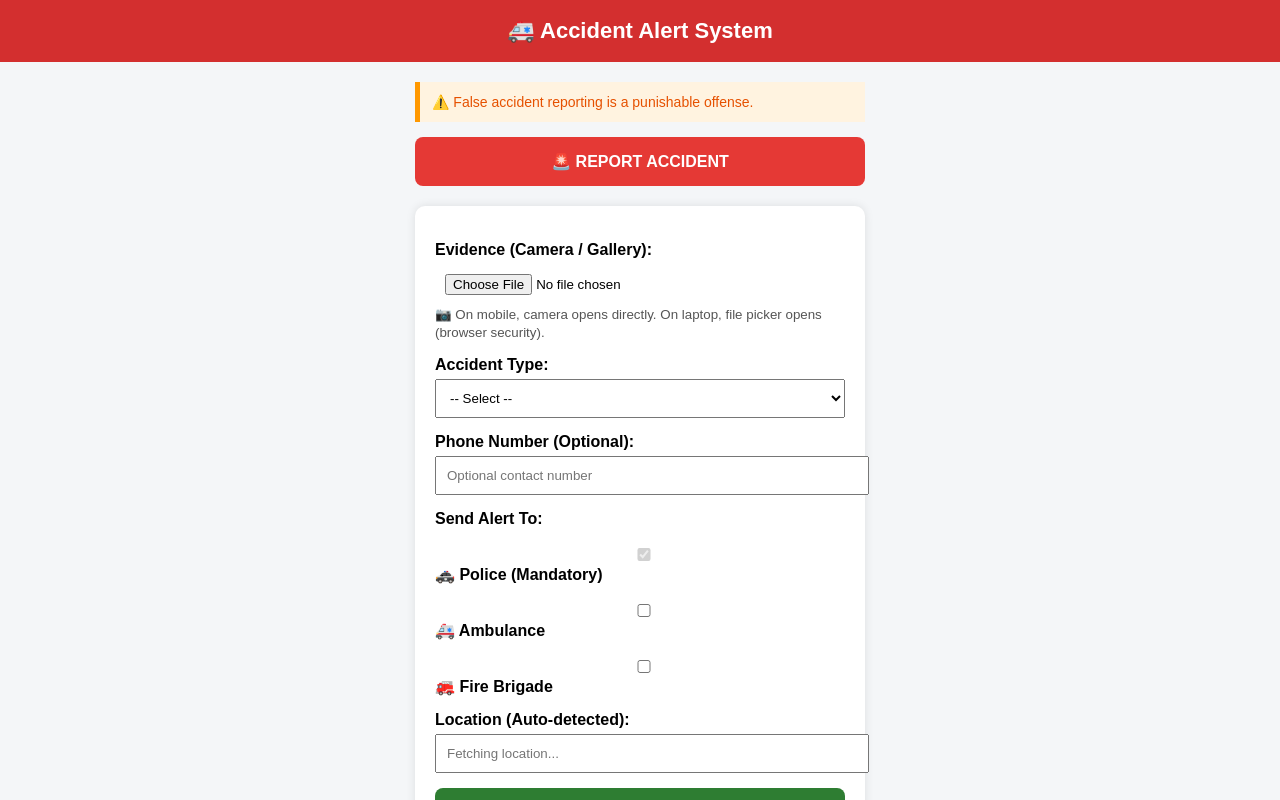
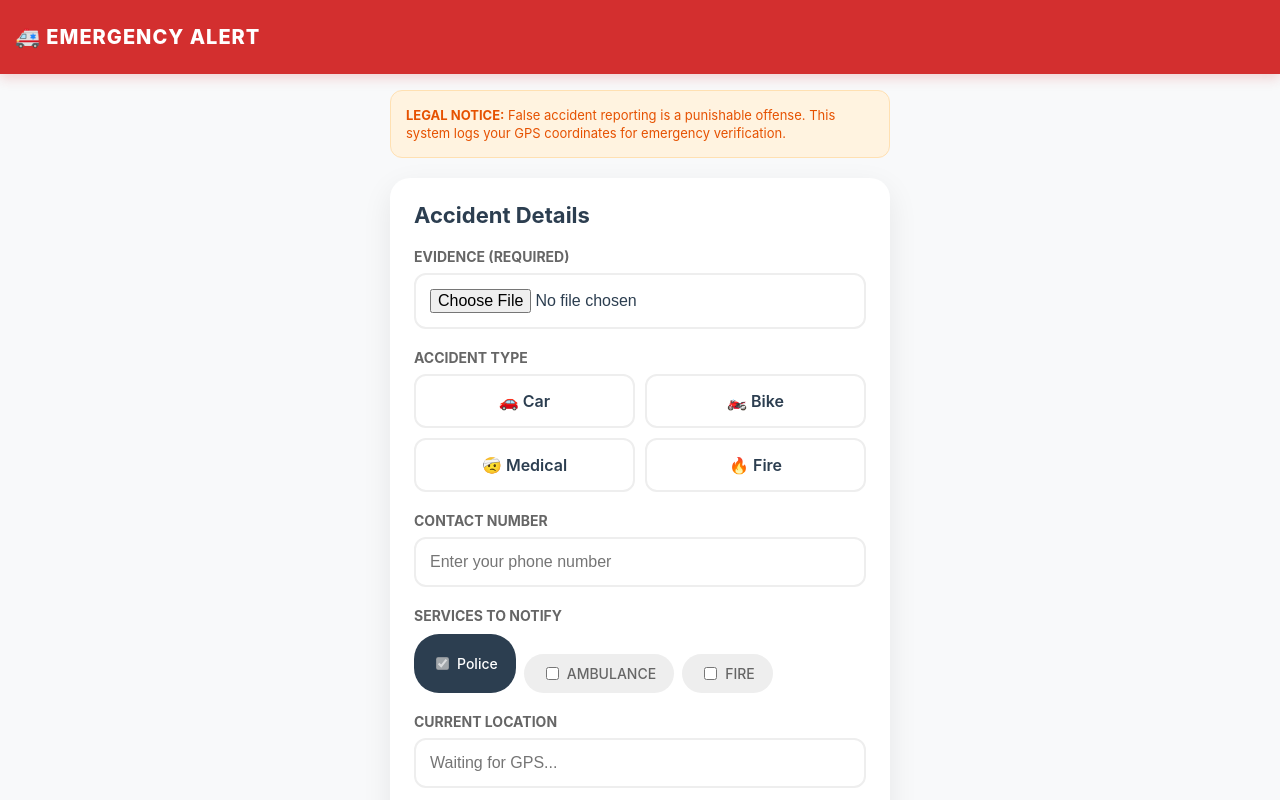
Before and after one commit to sahilmulay/accident-alert-system, a plain HTML site: page index.html in a window 1280 px wide. Both pictures are taken after a click on the button "🚨 REPORT ACCIDENT". Shown: the top 800 px of the page. Drawn offline with Linux system fonts and the light colour scheme.

Commit message:
Update index.html
ui update

```diff
--- a/index.html
+++ b/index.html
@@ -2,148 +2,259 @@
 <html lang="en">
 <head>
 <meta charset="UTF-8">
-<meta name="viewport" content="width=device-width, initial-scale=1.0">
+<meta name="viewport" content="width=device-width, initial-scale=1.0, maximum-scale=1.0, user-scalable=no">
 <title>Accident Alert System</title>
 
 <style>
-body{
-  font-family: Arial, sans-serif;
-  background:#f4f6f8;
-  margin:0;
-  text-align:center;
+  :root {
+    --danger: #d32f2f;
+    --success: #2e7d32;
+    --warning: #ff9800;
+    --dark: #2c3e50;
+    --light-bg: #f8f9fa;
   }
-header{
-  background:#d32f2f;
-  color:white;
-  padding:18px;
-  font-size:22px;
-  font-weight:bold;
+
+  body {
+    font-family: -apple-system, BlinkMacSystemFont, "Segoe UI", Roboto, Helvetica, Arial, sans-serif;
+    background: var(--light-bg);
+    margin: 0;
+    color: var(--dark);
+    -webkit-tap-highlight-color: transparent;
   }
-.container{
-  max-width:450px;
-  margin:auto;
-  padding:20px;
+
+  header {
+    background: var(--danger);
+    color: white;
+    padding: 25px 15px;
+    font-size: 20px;
+    font-weight: 800;
+    text-transform: uppercase;
+    letter-spacing: 1px;
+    box-shadow: 0 4px 12px rgba(211, 47, 47, 0.2);
   }
-.warning{
-  background:#fff3e0;
-  border-left:5px solid #ff9800;
-  padding:12px;
-  color:#e65100;
-  text-align:left;
-  font-size:14px;
+
+  .container {
+    max-width: 500px;
+    margin: auto;
+    padding: 16px;
   }
-button{
-  width:100%;
-  padding:15px;
-  margin-top:15px;
-  border:none;
-  border-radius:8px;
-  font-size:16px;
-  cursor:pointer;
+
+  /* Critical Warning Style */
+  .warning {
+    background: #fff3e0;
+    border-radius: 12px;
+    padding: 15px;
+    color: #e65100;
+    text-align: left;
+    font-size: 13px;
+    line-height: 1.4;
+    border: 1px solid #ffe0b2;
+    margin-bottom: 20px;
   }
-.report-btn{
-  background:#e53935;
-  color:white;
-  font-weight:bold;
+
+  /* Large Pulse Button */
+  .report-btn {
+    background: var(--danger);
+    color: white;
+    font-weight: 900;
+    height: 120px;
+    border-radius: 60px;
+    font-size: 20px;
+    border: none;
+    box-shadow: 0 8px 20px rgba(211, 47, 47, 0.4);
+    transition: transform 0.2s;
+    animation: pulse 2s infinite;
   }
-.submit-btn{
-  background:#2e7d32;
-  color:white;
-  font-weight:bold;
+
+  @keyframes pulse {
+    0% { transform: scale(1); }
+    50% { transform: scale(1.02); }
+    100% { transform: scale(1); }
   }
-.box{
-  display:none;
-  background:white;
-  padding:20px;
-  margin-top:20px;
-  border-radius:10px;
-  box-shadow:0 0 10px rgba(0,0,0,0.1);
-  text-align:left;
+
+  .report-btn:active {
+    transform: scale(0.96);
   }
-label{
-  font-weight:bold;
-  display:block;
-  margin-top:15px;
+
+  /* The Report Card */
+  .box {
+    display: none;
+    background: white;
+    padding: 24px;
+    margin-top: 20px;
+    border-radius: 20px;
+    box-shadow: 0 10px 30px rgba(0,0,0,0.08);
+    text-align: left;
+    animation: slideUp 0.3s ease-out;
   }
-input,select{
-  width:100%;
-  padding:10px;
-  margin-top:5px;
+
+  @keyframes slideUp {
+    from { opacity: 0; transform: translateY(20px); }
+    to { opacity: 1; transform: translateY(0); }
   }
-.preview{
-  margin-top:10px;
+
+  label {
+    font-weight: 700;
+    display: block;
+    margin-top: 20px;
+    font-size: 14px;
+    color: #666;
+    text-transform: uppercase;
   }
-.preview img, .preview video{
-  width:100%;
-  border-radius:8px;
+
+  /* Modern Grid for Type Selection */
+  .type-grid {
+    display: grid;
+    grid-template-columns: 1fr 1fr;
+    gap: 10px;
+    margin-top: 8px;
   }
-footer{
-  margin-top:30px;
-  font-size:12px;
-  color:#777;
+
+  .type-card {
+    border: 2px solid #eee;
+    padding: 15px;
+    border-radius: 12px;
+    text-align: center;
+    cursor: pointer;
+    font-weight: 600;
+    transition: 0.2s;
+  }
+
+  .type-card.selected {
+    border-color: var(--danger);
+    background: #ffebee;
+    color: var(--danger);
+  }
+
+  input[type="tel"], input[type="text"], input[type="file"] {
+    width: 100%;
+    padding: 14px;
+    margin-top: 8px;
+    border: 2px solid #eee;
+    border-radius: 12px;
+    box-sizing: border-box;
+    font-size: 16px;
+    outline: none;
+  }
+
+  input:focus {
+    border-color: var(--danger);
+  }
+
+  /* Checkbox Chips */
+  .services {
+    display: flex;
+    flex-wrap: wrap;
+    gap: 8px;
+    margin-top: 10px;
+  }
+
+  .chip {
+    padding: 10px 18px;
+    background: #eee;
+    border-radius: 25px;
+    font-size: 14px;
+    display: flex;
+    align-items: center;
+    cursor: pointer;
+    font-weight: 500;
+  }
+
+  .chip input { margin-right: 8px; }
+  .chip.active {
+    background: var(--dark);
+    color: white;
+  }
+
+  .submit-btn {
+    background: var(--success);
+    color: white;
+    font-weight: bold;
+    margin-top: 30px;
+    padding: 18px;
+    border-radius: 12px;
+    font-size: 18px;
+    box-shadow: 0 6px 15px rgba(46, 125, 50, 0.3);
+  }
+
+  .preview img {
+    margin-top: 15px;
+    border-radius: 12px;
+    border: 1px solid #eee;
+  }
+
+  footer {
+    margin: 40px 0;
+    font-size: 12px;
+    color: #999;
+    font-weight: 500;
   }
 </style>
 </head>
 
 <body>
 
-<header>🚑 Accident Alert System</header>
+<header>🚑 Emergency Alert</header>
 
 <div class="container">
 
 <div class="warning">
-⚠️ False accident reporting is a punishable offense.
+  <strong>LEGAL NOTICE:</strong> False accident reporting is a punishable offense. This system logs your GPS coordinates for emergency verification.
 </div>
 
-<button class="report-btn" onclick="openReport()">🚨 REPORT ACCIDENT</button>
+<button id="mainBtn" class="report-btn" onclick="openReport()">🚨 REPORT ACCIDENT</button>
 
 <div id="reportBox" class="box">
+  <h2 style="margin:0 0 10px 0; font-size: 22px;">Accident Details</h2>
 
-<label>Evidence (Camera / Gallery):</label>
-<input
-  type="file"
-  id="evidence"
-  accept="image/*,video/*"
-  capture="environment"
-  onchange="previewFile()"
->
-
-<small style="color:#555">
-📷 On mobile, camera opens directly. On laptop, file picker opens (browser security).
-</small>
-
+  <label>Evidence (Required)</label>
+  <input type="file" id="evidence" accept="image/*,video/*" capture="environment" onchange="previewFile()">
   <div class="preview" id="preview"></div>
 
-<label>Accident Type:</label>
-<select id="type">
-  <option value="">-- Select --</option>
-  <option>Car Accident</option>
-  <option>Bike Accident</option>
-  <option>Pedestrian / Medical</option>
-  <option>Fire Emergency</option>
-</select>
-
-<label>Phone Number (Optional):</label>
-<input type="tel" placeholder="Optional contact number">
-
-<label>Send Alert To:</label>
-<label><input type="checkbox" checked disabled> 🚓 Police (Mandatory)</label>
-<label><input type="checkbox" id="ambulance"> 🚑 Ambulance</label>
-<label><input type="checkbox" id="fire"> 🚒 Fire Brigade</label>
-
-<label>Location (Auto-detected):</label>
-<input type="text" id="location" readonly placeholder="Fetching location...">
-
-<button class="submit-btn" onclick="sendAlert()">SUBMIT ALERT</button>
-
+  <label>Accident Type</label>
+  <div class="type-grid">
+    <div class="type-card" onclick="selectType(this, 'Car')">🚗 Car</div>
+    <div class="type-card" onclick="selectType(this, 'Bike')">🏍️ Bike</div>
+    <div class="type-card" onclick="selectType(this, 'Medical')">🤕 Medical</div>
+    <div class="type-card" onclick="selectType(this, 'Fire')">🔥 Fire</div>
   </div>
 
-<footer>School Project – Accident Alert System</footer>
+  <label>Contact Number</label>
+  <input type="tel" id="phone" placeholder="Enter your phone number">
+
+  <label>Services to Notify</label>
+  <div class="services">
+    <div class="chip active"><input type="checkbox" checked disabled> Police</div>
+    <label class="chip" id="ambLabel"><input type="checkbox" id="ambulance" onchange="toggleChip('ambLabel')"> Ambulance</label>
+    <label class="chip" id="fireLabel"><input type="checkbox" id="fire" onchange="toggleChip('fireLabel')"> Fire</label>
+  </div>
+
+  <label>Current Location</label>
+  <input type="text" id="location" readonly placeholder="Waiting for GPS...">
+
+  <button class="submit-btn" onclick="sendAlert()">SEND EMERGENCY ALERT</button>
+</div>
+
+<footer>EST. 2025 • SCHOOL SAFETY PROJECT</footer>
 
 </div>
 
 <script>
+let selectedAccidentType = "";
+
+function selectType(el, type) {
+  document.querySelectorAll('.type-card').forEach(card => card.classList.remove('selected'));
+  el.classList.add('selected');
+  selectedAccidentType = type;
+}
+
+function toggleChip(id) {
+  const label = document.getElementById(id);
+  label.classList.toggle('active');
+}
+
 function openReport(){
+  document.getElementById("mainBtn").style.display = "none";
   document.getElementById("reportBox").style.display="block";
   getLocation();
 }
@@ -153,12 +264,12 @@ function getLocation(){
   if(navigator.geolocation){
     navigator.geolocation.getCurrentPosition(
       p=>{
-        loc.value=`Lat: ${p.coords.latitude.toFixed(4)}, Lon: ${p.coords.longitude.toFixed(4)}`;
+        loc.value=`📍 ${p.coords.latitude.toFixed(4)}, ${p.coords.longitude.toFixed(4)}`;
+        loc.style.color = "#2e7d32";
+        loc.style.fontWeight = "bold";
       },
-      ()=>{loc.value="Location permission denied";}
+      ()=>{loc.value="⚠️ Permission denied";}
     );
-  }else{
-    loc.value="Geolocation not supported";
   }
 }
 
@@ -168,40 +279,37 @@ function previewFile(){
   preview.innerHTML="";
   if(!file) return;
 
+  const reader = new FileReader();
+  reader.onload = function(e) {
     if(file.type.startsWith("image")){
       const img=document.createElement("img");
-    img.src=URL.createObjectURL(file);
+      img.src=e.target.result;
+      img.style.width = "100%";
       preview.appendChild(img);
-  }else if(file.type.startsWith("video")){
-    const video=document.createElement("video");
-    video.src=URL.createObjectURL(file);
-    video.controls=true;
-    preview.appendChild(video);
     }
+  }
+  reader.readAsDataURL(file);
 }
 
 function sendAlert(){
-  const type=document.getElementById("type").value;
   const amb=document.getElementById("ambulance").checked;
   const fire=document.getElementById("fire").checked;
 
-  if(!type){
-    alert("Please select accident type.");
-    return;
-  }
-  if(!amb && !fire){
-    alert("Select Ambulance or Fire. Police is already included.");
+  if(!selectedAccidentType){
+    alert("Please tap an accident type (Car, Bike, etc.)");
     return;
   }
 
   alert(
-    "✅ ALERT SENT\n\n" +
-    "Police: YES\n" +
-    "Ambulance: " + (amb?"YES":"NO") + "\n" +
-    "Fire: " + (fire?"YES":"NO")
+    "✅ ALERT DISPATCHED\n\n" +
+    "Type: " + selectedAccidentType + "\n" +
+    "Police: NOTIFIED\n" +
+    "Medical: " + (amb?"NOTIFIED":"SKIPPED") + "\n" +
+    "Fire: " + (fire?"NOTIFIED":"SKIPPED") + "\n\n" +
+    "Please stay where you are. Help is coming."
   );
 
-  document.getElementById("reportBox").style.display="none";
+  location.reload();
 }
 </script>
 
```
Lines whose indentation alone changed are shown as unchanged.
